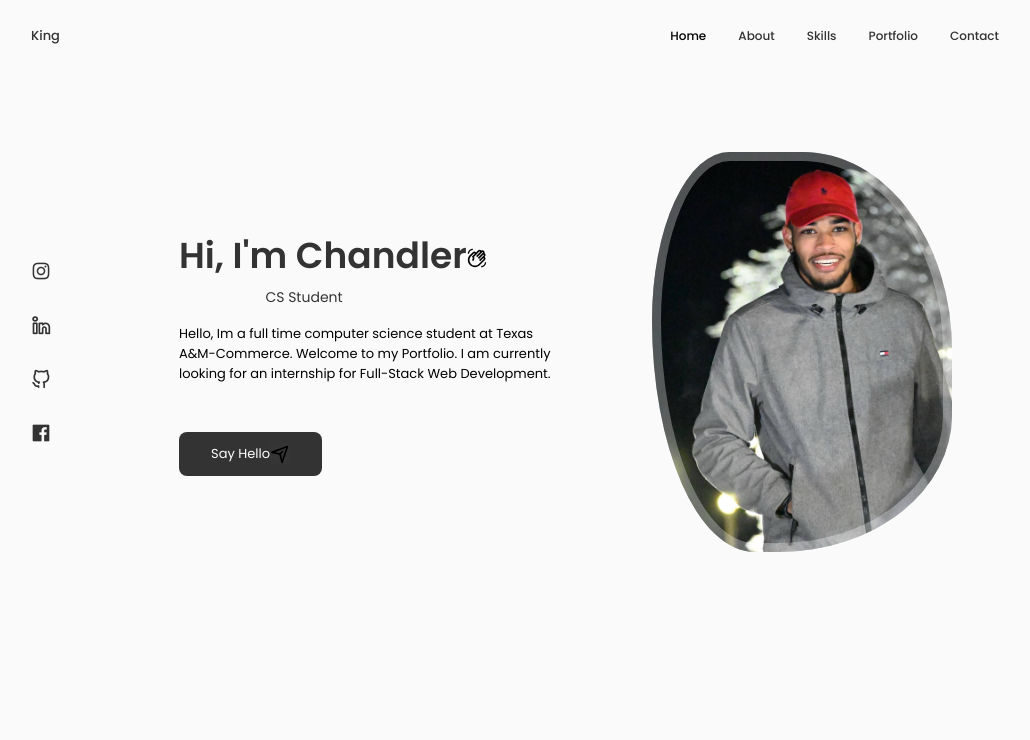
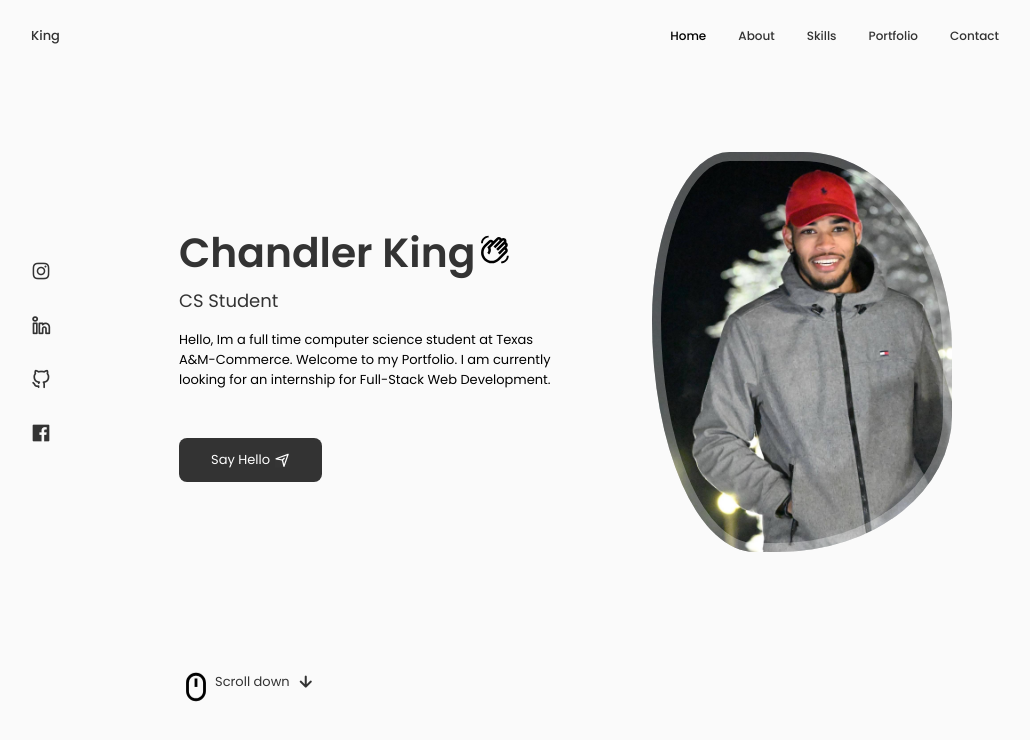
Before and after one commit to kingct19/Portfolio-React, a React (Create React App) app: page / in a window 1280 px wide. Shown: the top 740 px of the page, without its empty margins (125-1155 px from the left). Built offline with nearby package versions, Linux system fonts and the light colour scheme.

Commit message:
Home page UI update

```diff
--- a/src/App.css
+++ b/src/App.css
@@ -17,11 +17,11 @@
   --body-font: "Poppins", sans-serif;
 
   /* Font size */
-  --biggest-font-size: 2.25rem;
+  --biggest-font-size: 2.55rem;
   --bigger-font-size: 1.5rem;
   --h1-font-size: 1.25rem;
   --h2-font-size: 1.125rem;
-  --h3-font-size: 1rem;
+  --h3-font-size: 2rem;
   --normal-font-size: 0.938rem;
   --small-font-size: 0.813rem;
   --smaller-font-size: 0.75rem;
@@ -156,8 +156,7 @@ html {
 }
 
 .button:hover {
-  filter: brightness(110%);
-  background-color: var(--title-color-dark);
+  background-color: black;
 }
 
 .button__icon {
--- a/src/components/Home/Data.jsx
+++ b/src/components/Home/Data.jsx
@@ -4,13 +4,14 @@ const Data = () => {
   return (
     <div className="home__data">
       <h1 className="home__title">
-        Hi, I'm Chandler
+        Chandler King
         <svg
+          className="Wave__icon"
           xmlns="http://www.w3.org/2000/svg"
           version="1.1"
-          id="mdi-hand-wave-outline"
-          width="20"
-          height="20"
+          id="Hand-Wave"
+          width="35"
+          height="35"
           viewBox="0 0 24 24"
         >
           <path d="M7.03 4.95L3.5 8.5C.17 11.81 .17 17.19 3.5 20.5S12.19 23.83 15.5 20.5L21.5 14.5C22.5 13.53 22.5 11.94 21.5 10.96C21.4 10.84 21.27 10.73 21.13 10.64L21.5 10.25C22.5 9.28 22.5 7.69 21.5 6.71C21.36 6.55 21.17 6.41 21 6.3C21.38 5.38 21.21 4.28 20.46 3.53C19.59 2.66 18.24 2.57 17.26 3.25C17.16 3.1 17.05 2.96 16.92 2.83C15.95 1.86 14.36 1.86 13.38 2.83L10.87 5.34C10.78 5.2 10.67 5.07 10.55 4.95C9.58 4 8 4 7.03 4.95M8.44 6.37C8.64 6.17 8.95 6.17 9.15 6.37S9.35 6.88 9.15 7.08L5.97 10.26C7.14 11.43 7.14 13.33 5.97 14.5L7.38 15.91C8.83 14.46 9.2 12.34 8.5 10.55L14.8 4.25C15 4.05 15.31 4.05 15.5 4.25S15.71 4.76 15.5 4.96L10.91 9.56L12.32 10.97L18.33 4.96C18.53 4.76 18.84 4.76 19.04 4.96C19.24 5.16 19.24 5.47 19.04 5.67L13.03 11.68L14.44 13.09L19.39 8.14C19.59 7.94 19.9 7.94 20.1 8.14C20.3 8.34 20.3 8.65 20.1 8.85L14.44 14.5L15.85 15.92L19.39 12.38C19.59 12.18 19.9 12.18 20.1 12.38C20.3 12.58 20.3 12.89 20.1 13.09L14.1 19.1C11.56 21.64 7.45 21.64 4.91 19.1S2.37 12.45 4.91 9.91L8.44 6.37M23 17C23 20.31 20.31 23 17 23V21.5C19.5 21.5 21.5 19.5 21.5 17H23M1 7C1 3.69 3.69 1 7 1V2.5C4.5 2.5 2.5 4.5 2.5 7H1Z" />
@@ -26,6 +27,7 @@ const Data = () => {
       <a href="#Contact" className="button button--flex">
         Say Hello
         <svg
+          className="Send__icon"
           width="20"
           height="20"
           viewBox="0 0 48 48"
@@ -35,13 +37,13 @@ const Data = () => {
           <path d="M48 0H0V48H48V0Z" fill="white" fill-opacity="0.01" />
           <path
             d="M42 6L4 20.1383L24 24.0083L29.0052 44L42 6Z"
-            stroke="black"
+            stroke="white"
             stroke-width="4"
             stroke-linejoin="round"
           />
           <path
             d="M24.0083 24.0083L29.6651 18.3515"
-            stroke="black"
+            stroke="white"
             stroke-width="4"
             stroke-linecap="round"
             stroke-linejoin="round"
--- a/src/components/Home/Home.jsx
+++ b/src/components/Home/Home.jsx
@@ -2,6 +2,7 @@ import React from "react";
 import "./home.css";
 import Social from "./Social";
 import Data from "./Data";
+import ScrollDown from "./ScrollDown";
 
 const Home = () => {
   return (
@@ -14,6 +15,8 @@ const Home = () => {
 
           <Data />
         </div>
+
+        <ScrollDown />
       </div>
     </section>
   );
--- /dev/null
+++ b/src/components/Home/ScrollDown.jsx
@@ -0,0 +1,24 @@
+import React from "react";
+
+const ScrollDown = () => {
+  return (
+    <div className="home__scroll">
+      <a href="#About" className="home__scroll-button button--flex">
+        <svg
+          className="Mouse__icon"
+          xmlns="http://www.w3.org/2000/svg"
+          width="34"
+          height="34"
+          viewBox="0 0 24 24"
+        >
+          <path d="M11.975 22H12c3.859 0 7-3.14 7-7V9c0-3.841-3.127-6.974-6.981-7h-.06C8.119 2.022 5 5.157 5 9v6c0 3.86 3.129 7 6.975 7zM7 9a5.007 5.007 0 0 1 4.985-5C14.75 4.006 17 6.249 17 9v6c0 2.757-2.243 5-5 5h-.025C9.186 20 7 17.804 7 15V9z" />
+          <path d="M11 6h2v6h-2z" />
+        </svg>
+        <span className="home__scroll-name">Scroll down</span>
+        <i class="uil uil-arrow-down home__scroll-arrow"></i>
+      </a>
+    </div>
+  );
+};
+
+export default ScrollDown;
--- a/src/components/Home/home.css
+++ b/src/components/Home/home.css
@@ -3,6 +3,10 @@
   padding-top: 5.5rem;
   column-gap: 2rem;
   align-items: center;
+}
+
+.home__container {
+  row-gap: 7rem;
 }
 
 .home__img {
@@ -52,9 +56,9 @@
 
 .home__subtitle {
   position: relative;
-  padding-left: 5.4rem;
+  padding-right: 5.4rem;
   font-weight: var(--font-normal);
-  font-size: var(--h3-font-size);
+  font-size: var(--h1-font-size);
   margin-bottom: var(--mb-1);
 }
 
@@ -71,4 +75,45 @@
 .home__description {
   max-width: 400px;
   margin-bottom: var(--mb-3);
+  font-size: var(--font-normal);
 }
+
+.Wave__icon {
+  padding-left: 0.3rem;
+}
+
+.Send__icon {
+  padding-left: 0.3rem;
+}
+
+.home__scroll {
+  margin-left: 9.25rem;
+  display: flex;
+  align-items: center;
+}
+
+.Mouse__icon {
+  animation: mouse__animate 1.5s ease-in-out infinite;
+}
+
+@keyframes mouse__animate {
+  0% {
+    transform: translateY(0);
+  }
+
+  30% {
+    transform: translateY(10px);
+  }
+}
+
+.home__scroll-name {
+  font-size: var(--font-medium);
+  color: var(--title-color);
+  margin-right: var(--mb-0-25);
+  margin-left: 2px;
+}
+
+.home__scroll-arrow {
+  font-size: 1.5rem;
+  color: var(--title-color);
+}
```
Also changed, not shown: src/Assets/bx-mouse.svg (added).
